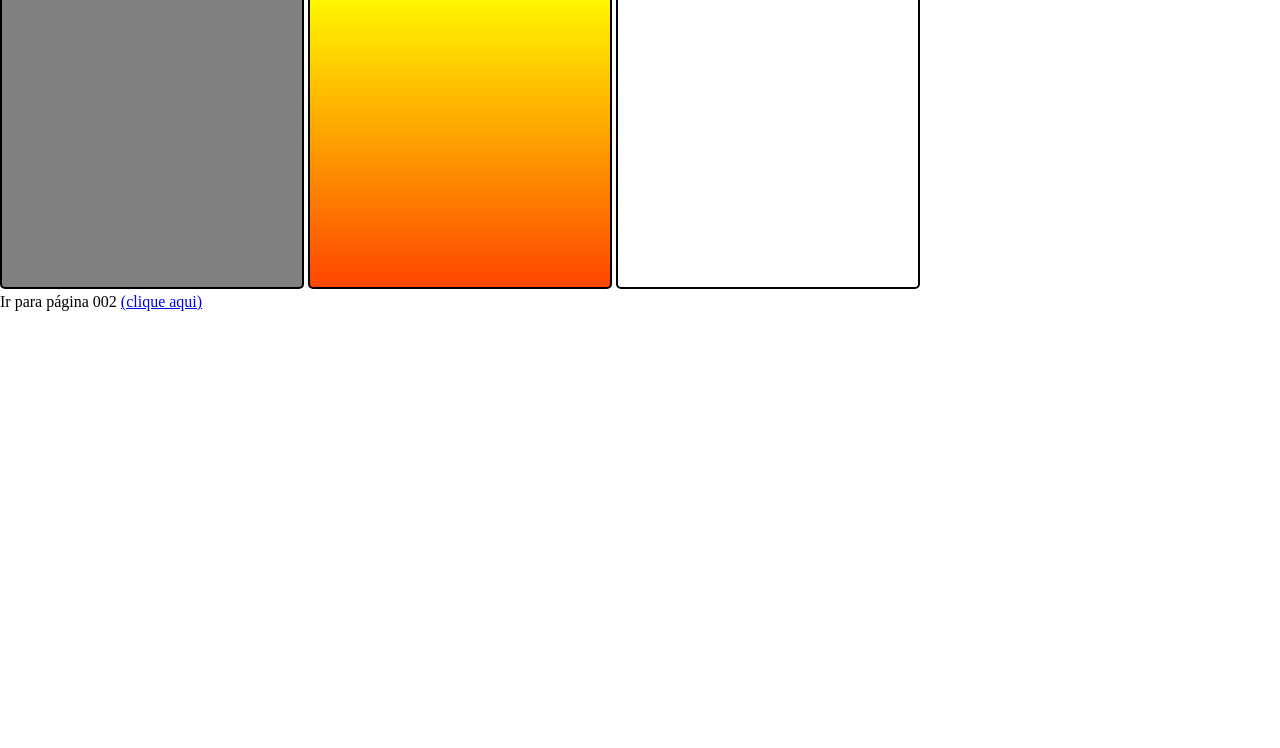
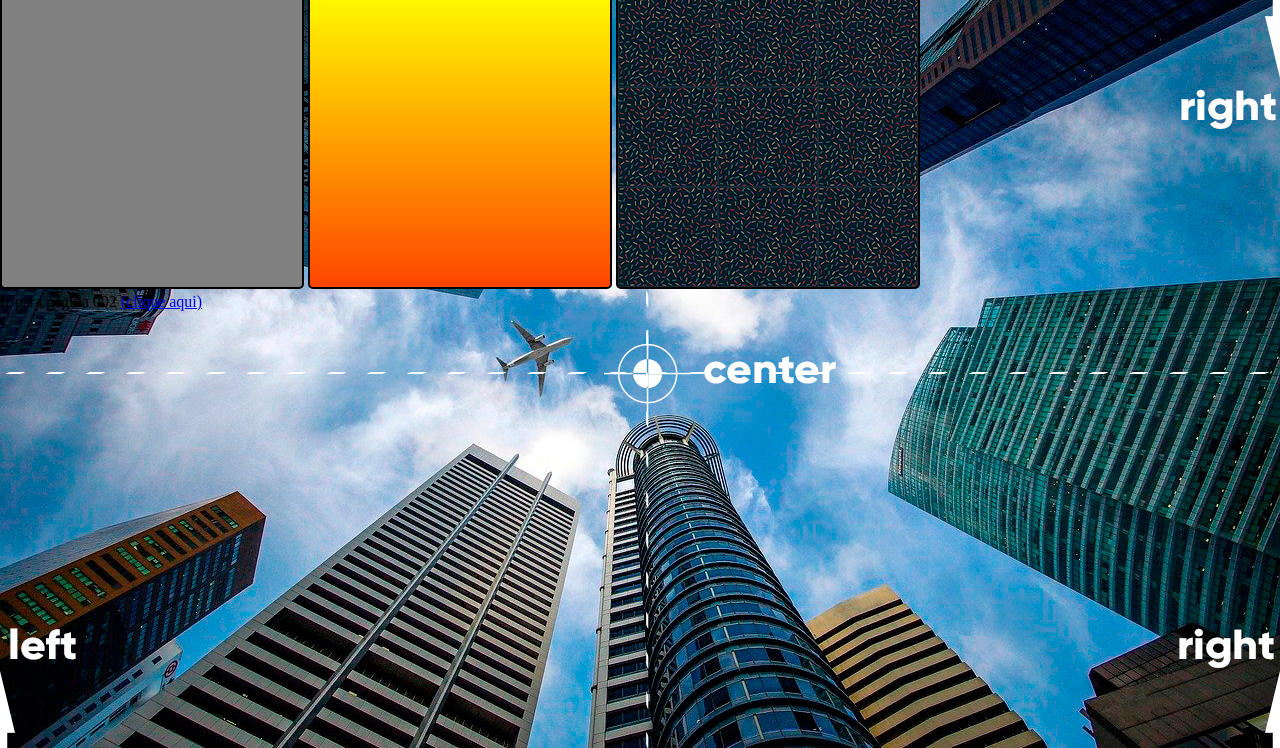
Before and after one commit to felipecabrera1/exercicio-guanabara, a plain HTML site: page html/index.html in a window 1280 px wide. Shown: the part 52-800 px from the top of the page. Drawn offline with Linux system fonts and the light colour scheme.

Commit message:
arrumei /imagem no css

```diff
--- a/styles/pag002.css
+++ b/styles/pag002.css
@@ -5,7 +5,7 @@
     box-sizing: 0;
 }
 body {
-    background-image: url(imagens/pattern003.png);
+    background-image: url(/imagens/pattern003.png);
     background-repeat: no-repeat;
     background-size: 120px;
 }
--- a/styles/pag003.css
+++ b/styles/pag003.css
@@ -12,7 +12,7 @@ div#aviao {
     height: 200px;
     border-radius: 10px;
     margin: 10px auto ;
-    background-image: url(imagens/wallpaper003.jpg);
+    background-image: url(/imagens/wallpaper003.jpg);
 
 }
 div.q1 {
--- a/styles/pag005.css
+++ b/styles/pag005.css
@@ -6,7 +6,7 @@
 }
 body {
     height: 98vh;
-    background-image: url(imagens/wallpaper005.jpg);
+    background-image: url(/imagens/wallpaper005.jpg);
  background-position: top center;
  background-repeat: no-repeat;
 
--- a/styles/style.css
+++ b/styles/style.css
@@ -9,7 +9,7 @@ h1 {
     color: white;
 }
 body {
-    background-image: url(imagens/wallpaper003.jpg);
+    background-image: url(/imagens/wallpaper003.jpg);
 }
 
 div.quadrado {
@@ -29,5 +29,5 @@ div#q2 {
 }
 
 div#q3 {
-    background-image: url(imagens/pattern001.png);
+    background-image: url(/imagens/pattern001.png);
 }
```
